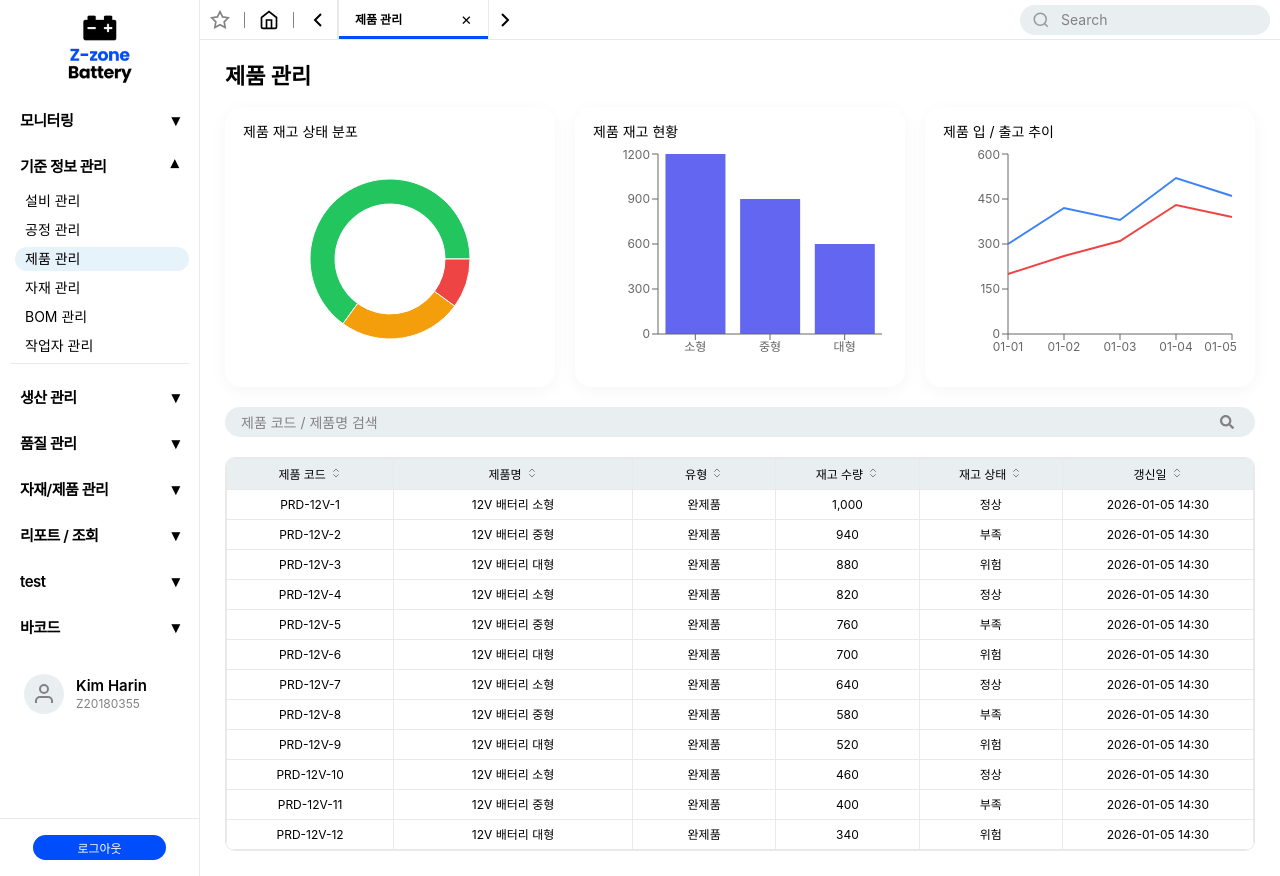
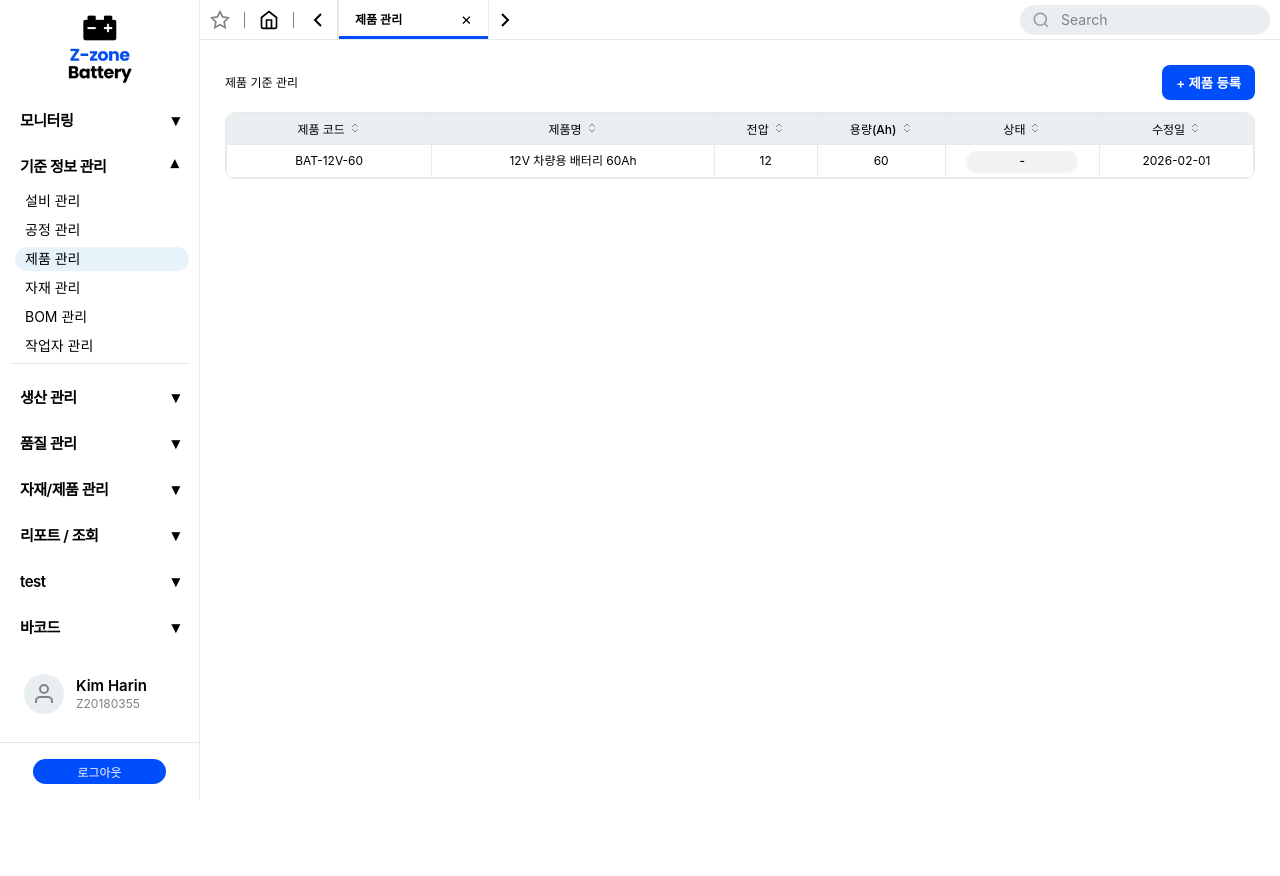
Before and after one commit to mes-team-2/React, a React (Create React App) app: page /mes/master/product in a window 1280 px wide. After the commit the page ends 800 px from the top, so only its background shows below. Built offline with nearby package versions, Linux system fonts and the light colour scheme; sample sign-in values are in the browser's storage.

Commit message:
기준 정보 관리: 제품 관리 수정

```diff
--- a/src/pages/master/Product.js
+++ b/src/pages/master/Product.js
@@ -1,200 +1,154 @@
 import styled from "styled-components";
-import { useMemo, useState } from "react";
+import { useState } from "react";
 import Table from "../../components/TableStyle";
-import SearchBar from "../../components/SearchBar";
 import SideDrawer from "../../components/SideDrawer";
+import Status from "../../components/Status";
 import ProductDetail from "./ProductDetail";
-import SummaryCard from "../../components/SummaryCard";
-
-import {
-  PieChart,
-  Pie,
-  Cell,
-  BarChart,
-  Bar,
-  LineChart,
-  Line,
-  XAxis,
-  YAxis,
-  Tooltip,
-  ResponsiveContainer,
-} from "recharts";
+import ProductForm from "./ProductForm";
+import Button from "../../components/Button";
 
 /* =========================
-   차트 색상
+   제품 기준 관리
 ========================= */
-const COLORS = ["#22c55e", "#f59e0b", "#ef4444"];
+export default function Product() {
+  const [products, setProducts] = useState([
+    {
+      productId: 1,
+      productCode: "BAT-12V-60",
+      productName: "12V 차량용 배터리 60Ah",
+      voltage: 12,
+      capacityAh: 60,
+      type: "완제품",
+      active: true,
+      updatedAt: "2026-02-01",
+    },
+  ]);
 
-export default function Product() {
-  const [keyword, setKeyword] = useState("");
-  const [selectedProduct, setSelectedProduct] = useState(null);
-  const [open, setOpen] = useState(false);
+  const [drawer, setDrawer] = useState({
+    open: false,
+    type: null, // detail | create | edit
+  });
 
-  /* =========================
-     🔹 차트 더미 데이터
-  ========================= */
-  const stockStatusData = [
-    { name: "정상", value: 65 },
-    { name: "부족", value: 25 },
-    { name: "위험", value: 10 },
+  const [selected, setSelected] = useState(null);
+
+  const openDrawer = (type, row = null) => {
+    setSelected(row);
+    setDrawer({ open: true, type });
+  };
+
+  const closeDrawer = () => {
+    setDrawer({ open: false, type: null });
+    setSelected(null);
+  };
+
+  /* ===== CRUD ===== */
+
+  const handleCreate = (data) => {
+    setProducts((prev) => [
+      ...prev,
+      {
+        ...data,
+        productId: Date.now(),
+        updatedAt: new Date().toISOString().slice(0, 10),
+      },
+    ]);
+    closeDrawer();
+  };
+
+  const handleUpdate = (data) => {
+    setProducts((prev) =>
+      prev.map((p) =>
+        p.productId === data.productId
+          ? { ...p, ...data, updatedAt: new Date().toISOString().slice(0, 10) }
+          : p,
+      ),
+    );
+    closeDrawer();
+  };
+
+  const handleInactive = (row) => {
+    setProducts((prev) =>
+      prev.map((p) =>
+        p.productId === row.productId ? { ...p, active: false } : p,
+      ),
+    );
+  };
+
+  const columns = [
+    { key: "productCode", label: "제품 코드", width: 160 },
+    { key: "productName", label: "제품명", width: 220 },
+    { key: "voltage", label: "전압", width: 80 },
+    { key: "capacityAh", label: "용량(Ah)", width: 100 },
+    {
+      key: "active",
+      label: "상태",
+      width: 120,
+      render: (v) => (
+        <Status
+          type={v ? "success" : "default"}
+          label={v ? "사용중" : "중지"}
+        />
+      ),
+    },
+    { key: "updatedAt", label: "수정일", width: 120 },
   ];
-
-  const stockByProduct = [
-    { name: "소형", stock: 1200 },
-    { name: "중형", stock: 900 },
-    { name: "대형", stock: 600 },
-  ];
-
-  const inOutTrend = [
-    { date: "01-01", inbound: 300, outbound: 200 },
-    { date: "01-02", inbound: 420, outbound: 260 },
-    { date: "01-03", inbound: 380, outbound: 310 },
-    { date: "01-04", inbound: 520, outbound: 430 },
-    { date: "01-05", inbound: 460, outbound: 390 },
-  ];
-
-  /* =========================
-     🔹 테이블 컬럼
-  ========================= */
-  const columns = [
-    { key: "productCode", label: "제품 코드", width: 140 },
-    { key: "productName", label: "제품명", width: 200 },
-    { key: "type", label: "유형", width: 120 },
-    { key: "stockQty", label: "재고 수량", width: 120 },
-    { key: "status", label: "재고 상태", width: 120 },
-    { key: "updatedAt", label: "갱신일", width: 160 },
-  ];
-
-  /* =========================
-     🔹 테이블 데이터
-  ========================= */
-  const tableData = useMemo(
-    () =>
-      Array.from({ length: 12 }).map((_, i) => ({
-        id: i + 1,
-        productCode: `PRD-12V-${i + 1}`,
-        productName: `12V 배터리 ${["소형", "중형", "대형"][i % 3]}`,
-        type: "완제품",
-        stockQty: 1000 - i * 60,
-        status: i % 3 === 0 ? "정상" : i % 3 === 1 ? "부족" : "위험",
-        updatedAt: "2026-01-05 14:30",
-      })),
-    [],
-  );
-
-  /* =========================
-     🔹 검색 필터
-  ========================= */
-  const filteredData = useMemo(() => {
-    if (!keyword.trim()) return tableData;
-    const lower = keyword.toLowerCase();
-    return tableData.filter(
-      (row) =>
-        row.productCode.toLowerCase().includes(lower) ||
-        row.productName.toLowerCase().includes(lower),
-    );
-  }, [keyword, tableData]);
-
-  /* =========================
-     🔹 Row 클릭
-  ========================= */
-  const handleRowClick = (row) => {
-    setSelectedProduct(row);
-    setOpen(true);
-  };
 
   return (
     <Wrapper>
       <Header>
-        <h2>제품 관리</h2>
+        <h2>제품 기준 관리</h2>
+        <AddBtn onClick={() => openDrawer("create")}>+ 제품 등록</AddBtn>
       </Header>
 
-      {/* ===== 차트 카드 ===== */}
-      <ChartGrid>
-        {/* 재고 상태 */}
-        <ChartCard>
-          <h4>제품 재고 상태 분포</h4>
-          <ChartBox>
-            <ResponsiveContainer>
-              <PieChart>
-                <Pie
-                  data={stockStatusData}
-                  dataKey="value"
-                  innerRadius={55}
-                  outerRadius={80}
-                >
-                  {stockStatusData.map((_, i) => (
-                    <Cell key={i} fill={COLORS[i]} />
-                  ))}
-                </Pie>
-                <Tooltip />
-              </PieChart>
-            </ResponsiveContainer>
-          </ChartBox>
-        </ChartCard>
-
-        {/* 재고 현황 */}
-        <ChartCard>
-          <h4>제품 재고 현황</h4>
-          <ChartBox>
-            <ResponsiveContainer>
-              <BarChart data={stockByProduct}>
-                <XAxis dataKey="name" />
-                <YAxis />
-                <Tooltip />
-                <Bar dataKey="stock" fill="#6366f1" />
-              </BarChart>
-            </ResponsiveContainer>
-          </ChartBox>
-        </ChartCard>
-
-        {/* 입출고 추이 */}
-        <ChartCard>
-          <h4>제품 입 / 출고 추이</h4>
-          <ChartBox>
-            <ResponsiveContainer>
-              <LineChart data={inOutTrend}>
-                <XAxis dataKey="date" />
-                <YAxis />
-                <Tooltip />
-                <Line
-                  dataKey="inbound"
-                  stroke="#3b82f6"
-                  strokeWidth={2}
-                  dot={false}
-                />
-                <Line
-                  dataKey="outbound"
-                  stroke="#ef4444"
-                  strokeWidth={2}
-                  dot={false}
-                />
-              </LineChart>
-            </ResponsiveContainer>
-          </ChartBox>
-        </ChartCard>
-      </ChartGrid>
-
-      {/* ===== 검색 ===== */}
-      <FilterBar>
-        <SearchBar
-          value={keyword}
-          onChange={setKeyword}
-          placeholder="제품 코드 / 제품명 검색"
-        />
-      </FilterBar>
-
-      {/* ===== 테이블 ===== */}
       <Table
         columns={columns}
-        data={filteredData}
+        data={products}
+        onRowClick={(row) => openDrawer("detail", row)}
         selectable={false}
-        onRowClick={handleRowClick}
       />
 
-      {/* ===== 상세 Drawer ===== */}
-      <SideDrawer open={open} onClose={() => setOpen(false)}>
-        <ProductDetail product={selectedProduct} />
+      <SideDrawer
+        open={drawer.open}
+        width={drawer.type === "detail" ? 720 : 420}
+        title={
+          drawer.type === "create"
+            ? "제품 등록"
+            : drawer.type === "edit"
+              ? "제품 수정"
+              : "제품 기준 상세"
+        }
+        onClose={closeDrawer}
+      >
+        {drawer.type === "detail" && selected && (
+          <>
+            <ProductDetail product={selected} />
+
+            <DrawerFooter>
+              <Button
+                variant="ok"
+                size="m"
+                onClick={() => openDrawer("edit", selected)}
+              >
+                수정
+              </Button>
+              <Button variant="cancel" size="m" onClick={closeDrawer}>
+                닫기
+              </Button>
+            </DrawerFooter>
+          </>
+        )}
+
+        {drawer.type === "create" && (
+          <ProductForm mode="create" onSubmit={handleCreate} />
+        )}
+
+        {drawer.type === "edit" && selected && (
+          <ProductForm
+            mode="edit"
+            initialData={selected}
+            onSubmit={handleUpdate}
+          />
+        )}
       </SideDrawer>
     </Wrapper>
   );
@@ -207,49 +161,28 @@ export default function Product() {
 const Wrapper = styled.div`
   display: flex;
   flex-direction: column;
-  gap: 20px;
+  gap: 12px;
 `;
 
 const Header = styled.div`
-  h2 {
-    font-size: 22px;
-    font-weight: 700;
-  }
-`;
-
-const ChartGrid = styled.div`
-  display: grid;
-  grid-template-columns: repeat(3, 1fr);
-  gap: 20px;
-
-  @media (max-width: 1200px) {
-    grid-template-columns: 1fr;
-  }
-`;
-
-const ChartCard = styled.div`
-  background: white;
-  border-radius: 16px;
-  padding: 18px;
-  box-shadow: 0 4px 18px rgba(0, 0, 0, 0.04);
-
-  h4 {
-    font-size: 14px;
-    margin-bottom: 10px;
-  }
-`;
-
-const ChartBox = styled.div`
-  height: 220px;
-
-  svg:focus,
-  svg *:focus {
-    outline: none;
-  }
-`;
-
-const FilterBar = styled.div`
   display: flex;
   justify-content: space-between;
   align-items: center;
 `;
+
+const AddBtn = styled.button`
+  padding: 8px 14px;
+  background: var(--main);
+  color: white;
+  border-radius: 8px;
+  font-weight: 600;
+`;
+
+const DrawerFooter = styled.div`
+  display: flex;
+  justify-content: flex-end;
+  gap: 8px;
+  padding-top: 16px;
+  margin-top: 20px;
+  border-top: 1px solid var(--border);
+`;
--- a/src/pages/master/ProductDetail.js
+++ b/src/pages/master/ProductDetail.js
@@ -1,14 +1,14 @@
 import styled from "styled-components";
 import { useMemo, useState } from "react";
 import Table from "../../components/TableStyle";
+import SummaryCard from "../../components/SummaryCard";
+
+import { FaBoxOpen, FaWarehouse, FaCheckCircle, FaClock } from "react-icons/fa";
 
 /* =========================
    제품 상세
 ========================= */
 export default function ProductDetail({ product }) {
-  /* =========================
-     Hooks (❗ 조건 없이 최상단)
-  ========================= */
   const [sortConfig, setSortConfig] = useState({
     key: null,
     direction: "asc",
@@ -34,9 +34,6 @@ export default function ProductDetail({ product }) {
     ];
   }, [product]);
 
-  /* =========================
-     컬럼
-  ========================= */
   const bomColumns = [
     { key: "materialCode", label: "자재 코드", width: 140 },
     { key: "materialName", label: "자재명", width: 160 },
@@ -44,9 +41,6 @@ export default function ProductDetail({ product }) {
     { key: "process", label: "공정", width: 120 },
   ];
 
-  /* =========================
-     정렬
-  ========================= */
   const handleSort = (key) => {
     setSortConfig((prev) => {
       if (prev.key === key) {
@@ -78,9 +72,6 @@ export default function ProductDetail({ product }) {
     });
   }, [bomData, sortConfig]);
 
-  /* =========================
-     선택 안 됐을 때 (마지막)
-  ========================= */
   if (!product) {
     return <Empty>제품을 선택하세요.</Empty>;
   }
@@ -93,26 +84,33 @@ export default function ProductDetail({ product }) {
           <h3>{product.productName}</h3>
           <span>{product.productCode}</span>
         </div>
-        <Badge>{product.productType}</Badge>
       </Header>
 
-      {/* ===== 요약 ===== */}
+      {/* ===== 요약 카드 (2 x 2) ===== */}
       <SummaryGrid>
-        <SummaryItem>
-          <label>유형</label>
-          <strong>{product.productType}</strong>
-        </SummaryItem>
-        <SummaryItem>
-          <label>사용 여부</label>
-          <strong>{product.useYn}</strong>
-        </SummaryItem>
-        <SummaryItem>
-          <label>등록일</label>
-          <strong>{product.createdAt}</strong>
-        </SummaryItem>
+        <SummaryCard
+          icon={<FaBoxOpen />}
+          label="제품 유형"
+          value={product.type || "완제품"}
+        />
+        <SummaryCard
+          icon={<FaWarehouse />}
+          label="재고 수량"
+          value={`${product.stockQty?.toLocaleString() ?? 0} EA`}
+        />
+        <SummaryCard
+          icon={<FaCheckCircle />}
+          label="상태"
+          value={product.status}
+        />
+        <SummaryCard
+          icon={<FaClock />}
+          label="최근 갱신일"
+          value={product.updatedAt}
+        />
       </SummaryGrid>
 
-      {/* ===== BOM ===== */}
+      {/* ===== BOM 구성 ===== */}
       <Card>
         <SectionTitle>BOM 구성</SectionTitle>
         <Table
@@ -154,37 +152,10 @@ const Header = styled.div`
   }
 `;
 
-const Badge = styled.div`
-  padding: 6px 14px;
-  border-radius: 20px;
-  font-size: 12px;
-  font-weight: 600;
-  background: rgba(99, 102, 241, 0.15);
-  color: var(--main);
-`;
-
 const SummaryGrid = styled.div`
   display: grid;
-  grid-template-columns: repeat(3, 1fr);
+  grid-template-columns: repeat(2, 1fr); /* ⭐ 2줄 */
   gap: 14px;
-`;
-
-const SummaryItem = styled.div`
-  background: white;
-  border-radius: 14px;
-  padding: 14px 16px;
-  box-shadow: 0 4px 14px rgba(0, 0, 0, 0.04);
-
-  label {
-    font-size: 11px;
-    opacity: 0.6;
-  }
-
-  strong {
-    display: block;
-    margin-top: 6px;
-    font-size: 14px;
-  }
 `;
 
 const Card = styled.section`
--- /dev/null
+++ b/src/pages/master/ProductForm.js
@@ -0,0 +1,234 @@
+import styled from "styled-components";
+import { useEffect, useMemo, useState } from "react";
+import Table from "../../components/TableStyle";
+import Button from "../../components/Button";
+import { InventoryAPI } from "../../api/AxiosAPI";
+
+/* =========================
+   제품 + BOM 등록 폼
+========================= */
+export default function ProductForm({ mode, initialData, onSubmit }) {
+  /* =========================
+     제품 기본 정보
+  ========================= */
+  const [product, setProduct] = useState({
+    productCode: "",
+    productName: "",
+    voltage: 12,
+    capacityAh: "",
+    type: "완제품",
+    active: true,
+  });
+
+  /* =========================
+     자재 목록 & BOM
+  ========================= */
+  const [materials, setMaterials] = useState([]);
+  const [selectedIds, setSelectedIds] = useState([]);
+
+  /* =========================
+     자재 조회
+  ========================= */
+  useEffect(() => {
+    fetchMaterials();
+  }, []);
+
+  const fetchMaterials = async () => {
+    const res = await InventoryAPI.getMaterialList();
+    if (res.status === 200) {
+      // BOM용 기본 qty = 0
+      setMaterials(
+        res.data.map((m) => ({
+          ...m,
+          qty: "0",
+        })),
+      );
+    }
+  };
+
+  /* =========================
+     입력 처리
+  ========================= */
+  const handleProductChange = (e) => {
+    const { name, value } = e.target;
+    setProduct((prev) => ({ ...prev, [name]: value }));
+  };
+
+  const handleQtyChange = (id, value) => {
+    setMaterials((prev) =>
+      prev.map((m) => (m.no === id ? { ...m, qty: value } : m)),
+    );
+  };
+
+  /* =========================
+     BOM 데이터 생성
+  ========================= */
+  const bomItems = useMemo(() => {
+    return materials
+      .filter((m) => selectedIds.includes(m.no) && Number(m.qty) > 0)
+      .map((m) => ({
+        materialCode: m.materialCode,
+        materialName: m.materialName,
+        qty: Number(m.qty),
+        unit: m.unit || "EA",
+      }));
+  }, [materials, selectedIds]);
+
+  /* =========================
+     저장
+  ========================= */
+  const handleSubmit = () => {
+    if (mode === "create") {
+      onSubmit({
+        product,
+        bomItems,
+      });
+    } else {
+      onSubmit({
+        ...product,
+      });
+    }
+  };
+
+  /* =========================
+     테이블 컬럼
+  ========================= */
+  const columns = [
+    { key: "materialCode", label: "자재 코드", width: 160 },
+    { key: "materialName", label: "자재명", width: 200 },
+    {
+      key: "qty",
+      label: "소요량",
+      width: 120,
+      render: (_, row) => (
+        <input
+          type="number"
+          min={0}
+          value={row.qty}
+          onChange={(e) => handleQtyChange(row.no, e.target.value)}
+          style={{ width: "80px" }}
+          onClick={(e) => e.stopPropagation()}
+        />
+      ),
+    },
+  ];
+
+  return (
+    <Wrapper>
+      {/* ===== 제품 정보 ===== */}
+      <Section>
+        <h4>제품 기본 정보</h4>
+
+        <Field>
+          <label>제품 코드</label>
+          <input
+            name="productCode"
+            value={product.productCode}
+            onChange={handleProductChange}
+          />
+        </Field>
+
+        <Field>
+          <label>제품명</label>
+          <input
+            name="productName"
+            value={product.productName}
+            onChange={handleProductChange}
+          />
+        </Field>
+
+        <Row>
+          <Field>
+            <label>전압(V)</label>
+            <input
+              type="number"
+              name="voltage"
+              value={product.voltage}
+              disabled
+            />
+          </Field>
+          <Field>
+            <label>용량(Ah)</label>
+            <input
+              type="number"
+              name="capacityAh"
+              value={product.capacityAh}
+              onChange={handleProductChange}
+            />
+          </Field>
+        </Row>
+      </Section>
+
+      {/* ===== BOM 구성 (제품 등록 시에만) ===== */}
+      {mode === "create" && (
+        <Section>
+          <h4>BOM 레시피 구성</h4>
+
+          <Table
+            columns={columns}
+            data={materials}
+            selectable
+            selectedIds={selectedIds}
+            onSelectChange={setSelectedIds}
+          />
+        </Section>
+      )}
+
+      {/* ===== 저장 ===== */}
+      <Footer>
+        <Button variant="ok" size="m" onClick={handleSubmit}>
+          {mode === "create" ? "제품 + BOM 등록" : "수정하기"}
+        </Button>
+      </Footer>
+    </Wrapper>
+  );
+}
+
+/* =========================
+   styled
+========================= */
+
+const Wrapper = styled.div`
+  display: flex;
+  flex-direction: column;
+  gap: 20px;
+`;
+
+const Section = styled.section`
+  display: flex;
+  flex-direction: column;
+  gap: 10px;
+
+  h4 {
+    font-size: 14px;
+    font-weight: 600;
+  }
+`;
+
+const Row = styled.div`
+  display: flex;
+  gap: 12px;
+`;
+
+const Field = styled.div`
+  display: flex;
+  flex-direction: column;
+  gap: 4px;
+  flex: 1;
+
+  label {
+    font-size: 12px;
+    opacity: 0.7;
+  }
+
+  input {
+    padding: 8px 10px;
+    border-radius: 6px;
+    border: 1px solid var(--border);
+  }
+`;
+
+const Footer = styled.div`
+  display: flex;
+  justify-content: flex-end;
+`;
```
